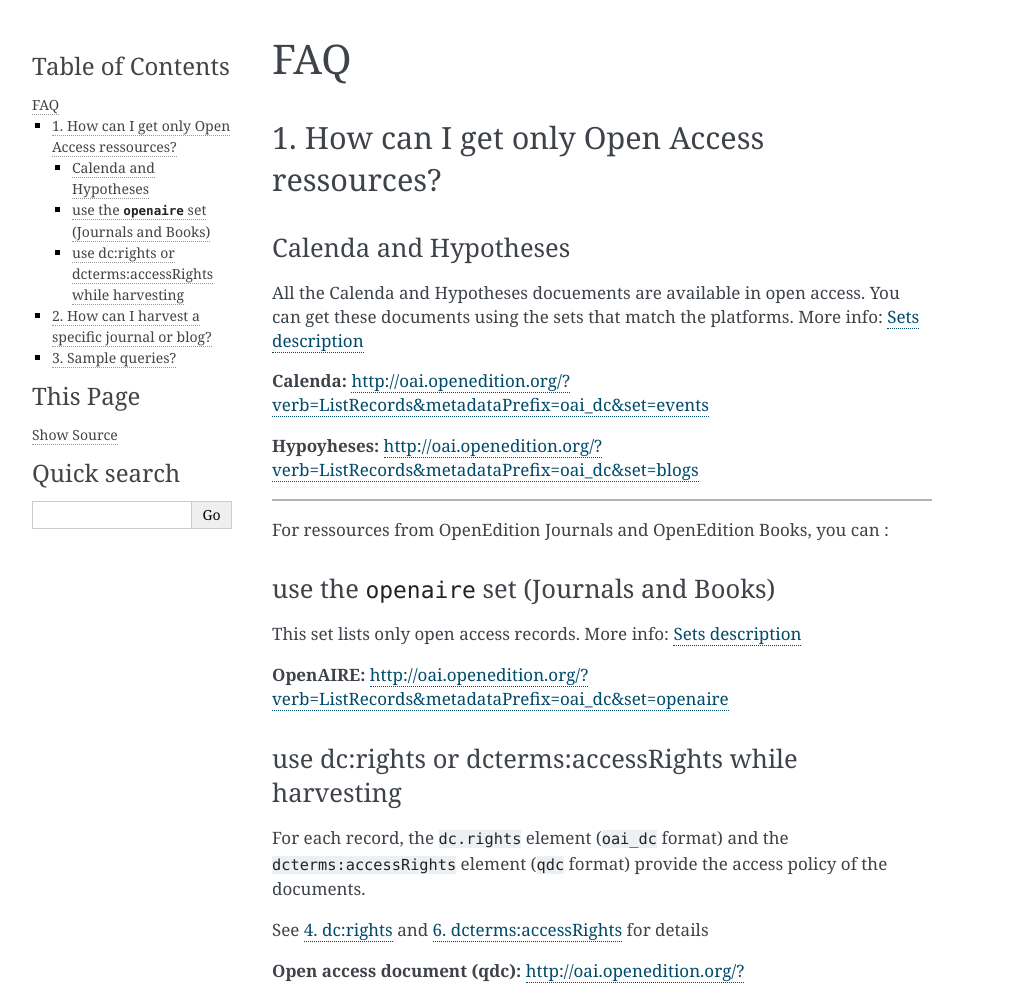
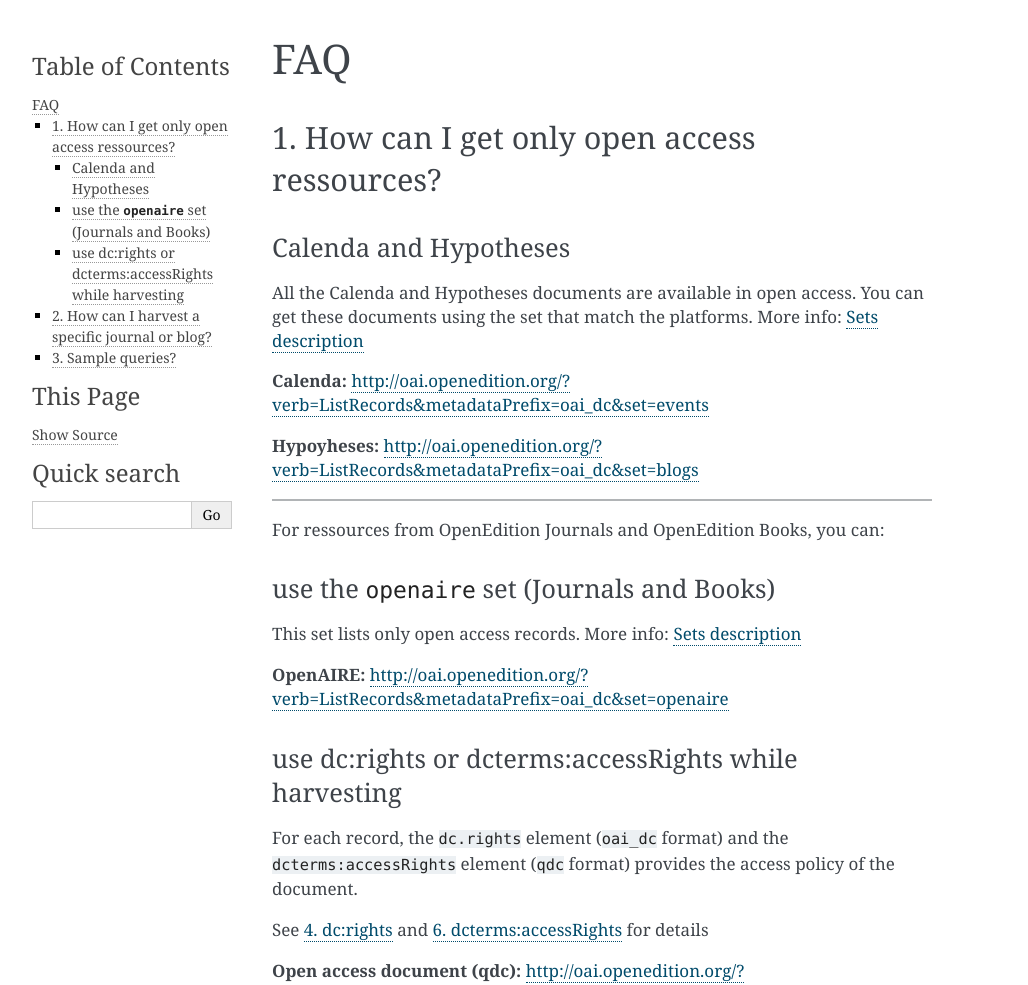
Before and after one commit to PatGendre/oai-openedition, a Sphinx documentation site: the page built from docs/source/faq.rst, in a window 1280 px wide. Shown: the top 985 px of the page, without its empty margins (148-1176 px from the left). Built offline with Sphinx 7.4.7, drawn with Linux system fonts in a browser that asks for light colours.

Commit message:
faq type

```diff
--- a/docs/source/faq.rst
+++ b/docs/source/faq.rst
@@ -1,13 +1,13 @@
 FAQ
 ===
 
-1. How can I get only Open Access ressources?
+1. How can I get only open access ressources?
 -----------------------------------------------------------
 
 Calenda and Hypotheses
 ^^^^^^^^^^^^^^^^^^^^^^^^^^^^^^
 
-All the Calenda and Hypotheses docuements are available in open access. You can get these documents using the sets that match the platforms. More info: :ref:`sets`
+All the Calenda and Hypotheses documents are available in open access. You can get these documents using the set that match the platforms. More info: :ref:`sets`
 
 **Calenda:** http://oai.openedition.org/?verb=ListRecords&metadataPrefix=oai_dc&set=events
 
@@ -15,7 +15,7 @@
 
 ----------------------------------------------
 
-For ressources from OpenEdition Journals and OpenEdition Books, you can :
+For ressources from OpenEdition Journals and OpenEdition Books, you can:
 
 use the ``openaire`` set (Journals and Books)
 ^^^^^^^^^^^^^^^^^^^^^^^^^^^^^^^^^^^^^^^^^^^^^^^^
@@ -27,7 +27,7 @@
 use dc:rights or dcterms:accessRights while harvesting
 ^^^^^^^^^^^^^^^^^^^^^^^^^^^^^^^^^^^^^^^^^^^^^^^^^^^^^^^^^^^^^
 
-For each record, the ``dc.rights`` element  (``oai_dc`` format) and the ``dcterms:accessRights`` element (``qdc`` format) provide the access policy of the documents.
+For each record, the ``dc.rights`` element  (``oai_dc`` format) and the ``dcterms:accessRights`` element (``qdc`` format) provides the access policy of the document.
 
 See :ref:`dcrights` and :ref:`dctermsaccessrights` for details
 
```
